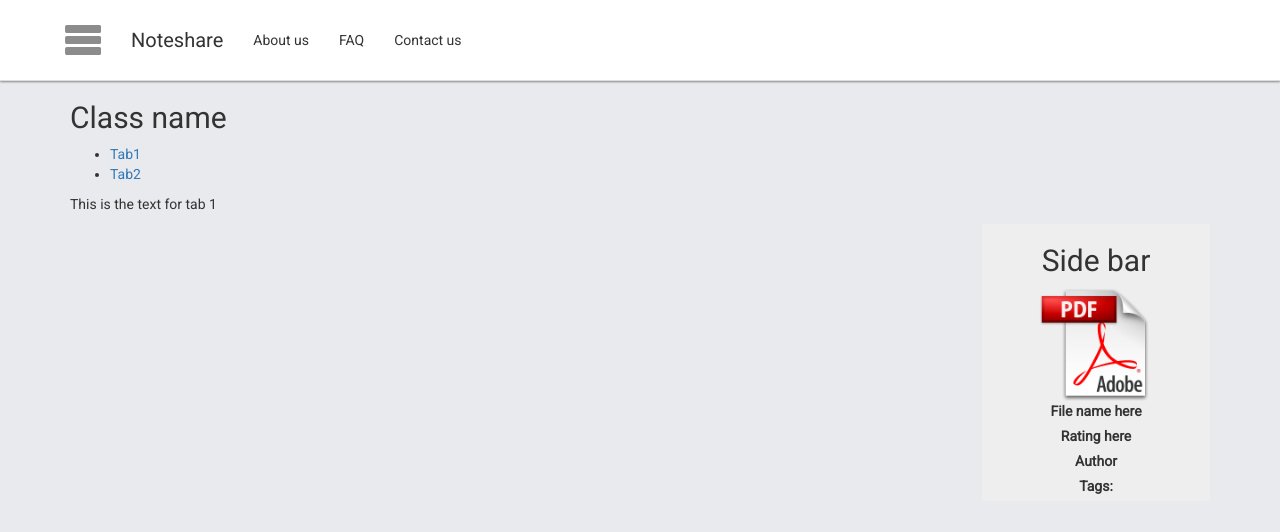
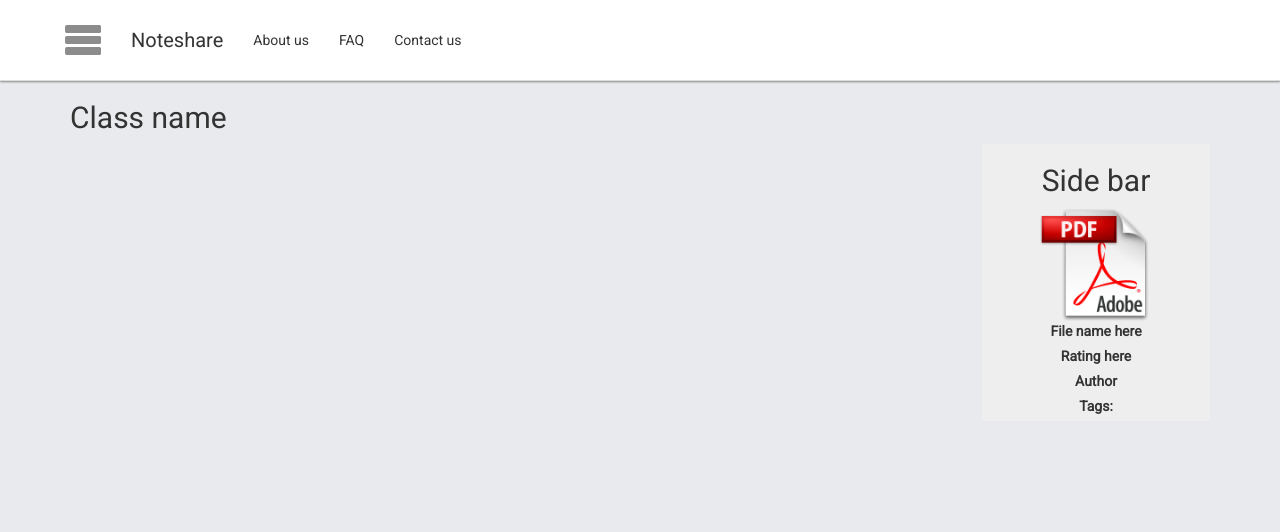
Before and after one commit to ICSSC/NoteShare, a website: page public/classPage.html in a window 1280 px wide. Drawn offline with nearby package versions, Linux system fonts and the light colour scheme.

Commit message:
Revert "Updated layouts, added tabs"
This reverts commit ac154329c608765861f64d5ec58ee37eb8195798.

```diff
--- a/public/classPage.html
+++ b/public/classPage.html
@@ -28,35 +28,8 @@
     <!-- *Bootstrap* The rest of our content in a container -->
     <div class="container">
 
-		<div id="classcontent-left">
-
-			<div>
-				<h2 id="classname">Class name</h2>
-			</div>
-
-			<div id="tabs">
-
-				<ul>
-					<li id="li_tab1" onclick="tab('tab1')"><a>Tab1</a></li>
-					<li id="li_tab2" onclick="tab('tab2')"><a>Tab2</a></li>
-				</ul>
-
-				<div id="content_area">
-					<div id="tab1">
-						<p>This is the text for tab 1</p>
-					</div>
-
-					<div id="tab2" style="display: none">
-						<!-- We set its display as none because we don’t want to make this
-						tab visible by default. The only visible/active tab should be Tab 1
-						until the visitor clicks on Tab 2. -->
-						<p>This is the text for tab 2.</p>
-					</div>
-
-
-				</div>
-			</div>
-
+		<div id="class-details">
+			<h2>Class name</h2>
 		</div>
 
 
@@ -100,14 +73,3 @@
     <script type="text/javascript" src="script.js"></script>
   </body>
 </html>
-
-<script type="text/javascript">
-	function tab(tab) {
-		document.getElementById('tab1').style.display = 'none';
-		document.getElementById('tab2').style.display = 'none';
-		document.getElementById('li_tab1').setAttribute("class", "");
-		document.getElementById('li_tab2').setAttribute("class", "");
-		document.getElementById(tab).style.display = 'block';
-		document.getElementById('li_' + tab).setAttribute("class", "active");
-	}
-</script>
```
